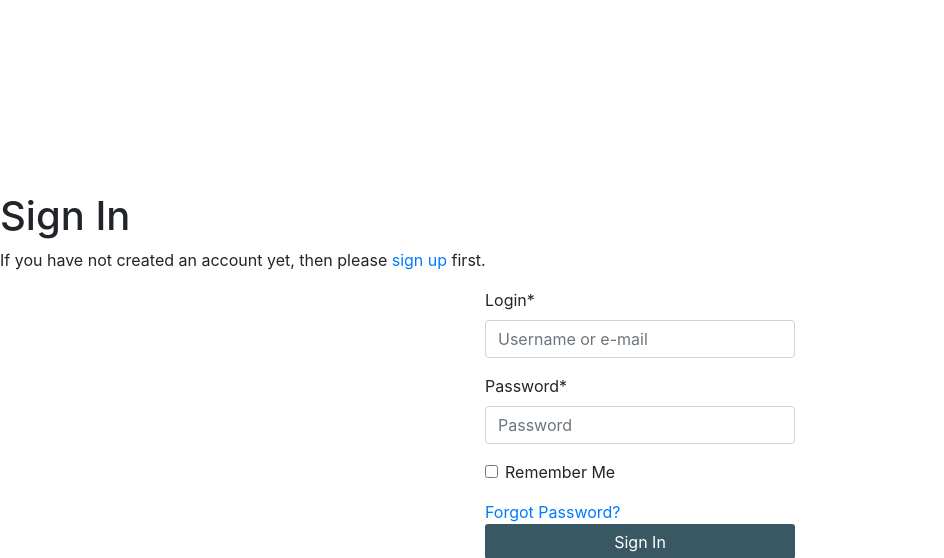
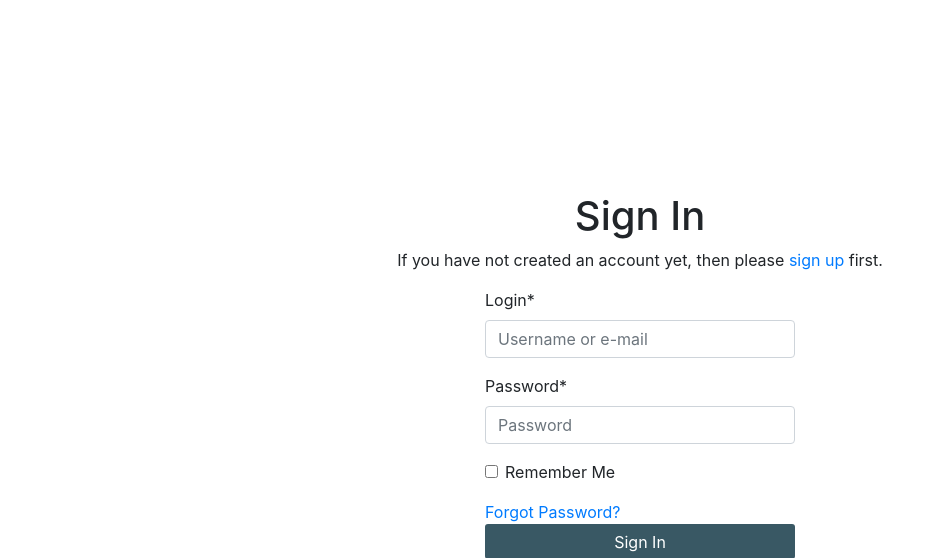
Before and after one commit to JJohnyy/balance-ceramics, a Django app: page /accounts/login/ in a window 1280 px wide. Shown: the part 158-716 px from the top of the page, without its empty margins (0-944 px from the left). Run offline with Django 3.2, Linux system fonts and the light colour scheme; parts of the project's set-up code (start-up, migrations or seed data) failed here and were passed over; some libraries are stand-ins or nearby versions.

Commit message:
allauth css

```diff
--- a/templates/allauth/account/login.html
+++ b/templates/allauth/account/login.html
@@ -9,12 +9,12 @@
 
 {% block content %}
 <div class="overlay"></div>
-<h1>{% trans "Sign In" %}</h1>
+<h1 class="text-signout">{% trans "Sign In" %}</h1>
 
 {% get_providers as socialaccount_providers %}
 
 {% if socialaccount_providers %}
-<p>{% blocktrans with site.name as site_name %}Please sign in with one
+<p class="text-signout">{% blocktrans with site.name as site_name %}Please sign in with one
 of your existing third party accounts. Or, <a href="{{ signup_url }}">sign up</a>
 for a {{ site_name }} account and sign in below:{% endblocktrans %}</p>
 
@@ -31,7 +31,7 @@ for a {{ site_name }} account and sign in below:{% endblocktrans %}</p>
 {% include "socialaccount/snippets/login_extra.html" %}
 
 {% else %}
-<p>{% blocktrans %}If you have not created an account yet, then please
+<p class="text-signout">{% blocktrans %}If you have not created an account yet, then please
 <a href="{{ signup_url }}">sign up</a> first.{% endblocktrans %}</p>
 {% endif %}
 
```
Also changed, not shown: static/css/products/products.css (+11 -1 lines), static/css/profiles/profile.css (line endings or trailing spaces).
